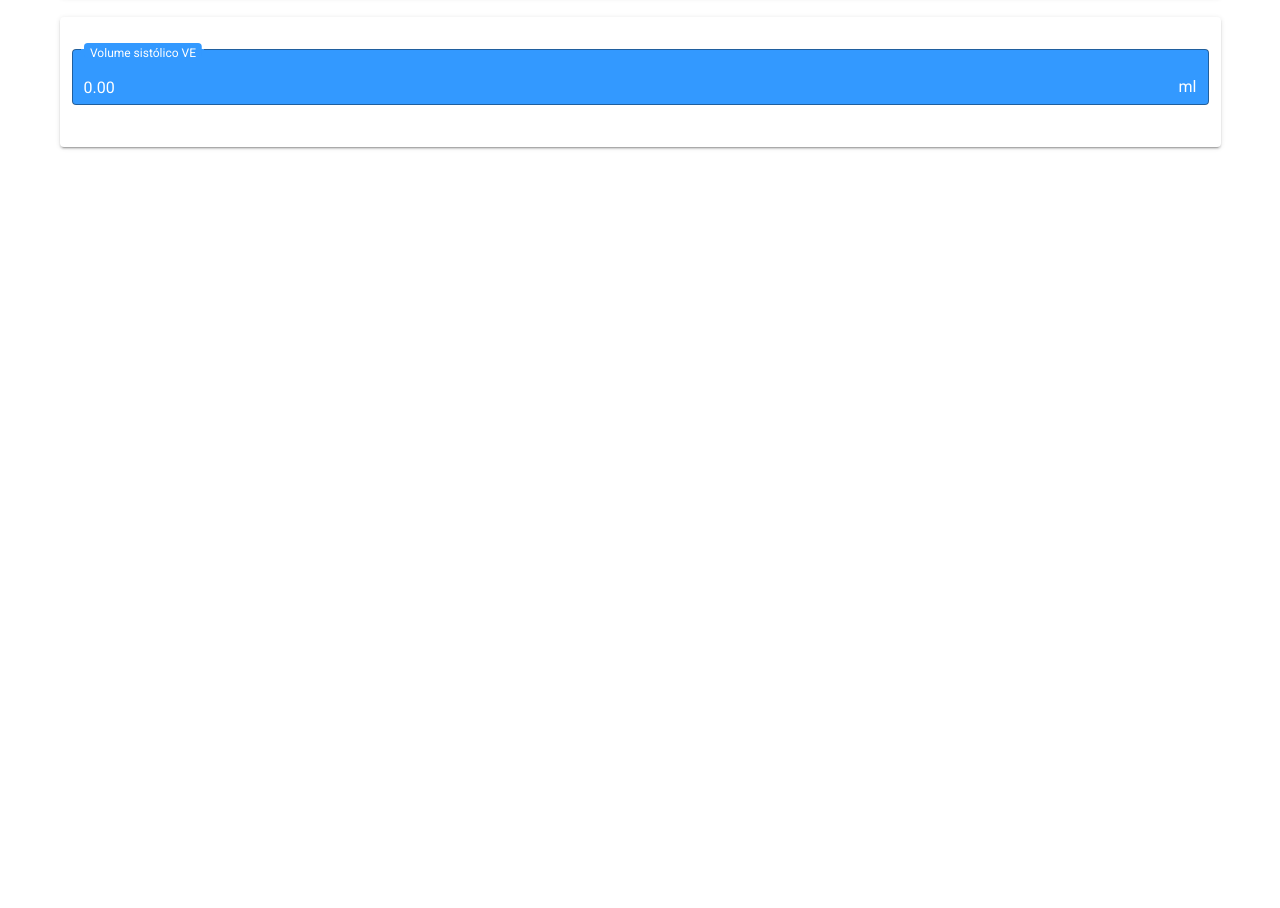
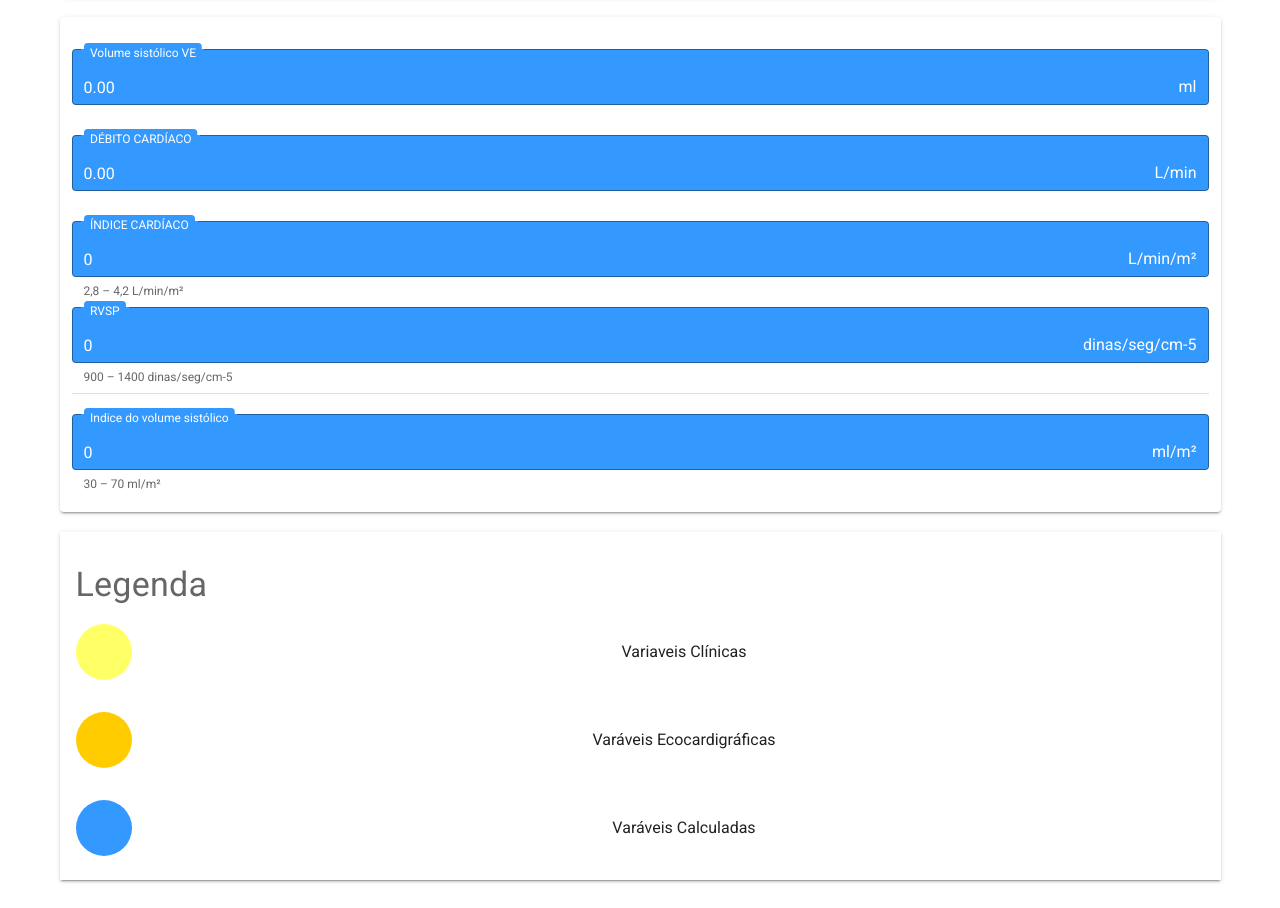
Before and after one commit to cidinho/Eco-Hemodinamica-Calc, a Vue app: page / in a window 1280 px wide. Shown: the part 1088-1996 px from the top of the page. Before the commit the page ends 1263 px from the top, so only its background shows below. Built offline with nearby package versions, Linux system fonts and the light colour scheme.

Commit message:
Volume Sistolico VE

```diff
--- a/src/components/HelloWorld.vue
+++ b/src/components/HelloWorld.vue
@@ -90,7 +90,7 @@
             </v-container>
           </v-card>
 
-           <v-card  class="mt-5 pt-5">
+          <v-card class="mt-5 pt-5">
             <v-container>
               <v-row>
                 <v-col cols="12" sm="12">
@@ -103,10 +103,85 @@
                     color="white"
                     class="calculado"
                   ></v-text-field>
+                  <v-text-field
+                    outlined
+                    filled
+                    v-model="debitocardiaco"
+                    label="DÉBITO CARDÍACO"
+                    suffix="L/min"
+                    color="white"
+                    class="calculado"
+                  ></v-text-field>
+                  <v-text-field
+                    outlined
+                    filled
+                    v-model="indicecardiaco"
+                    label="ÍNDICE CARDÍACO"
+                    suffix="L/min/m²"
+                    color="white"
+                    hint="2,8 – 4,2 L/min/m²"
+                    persistent-hint
+                    class="calculado"
+                  ></v-text-field>
+                  <v-text-field
+                    outlined
+                    filled
+                    v-model="rvsp"
+                    label="RVSP"
+                    suffix="dinas/seg/cm-5"
+                    color="white"
+                    hint="900 – 1400 dinas/seg/cm-5 "
+                    persistent-hint
+                    class="calculado"
+                  ></v-text-field>
+                  <v-divider class="mb-5"></v-divider>
+                  <v-text-field
+                    outlined
+                    filled
+                    v-model="indicesistolico"
+                    label="Indice do volume sistólico"
+                    suffix="ml/m²"
+                    color="white"
+                    hint="30 – 70 ml/m²"
+                    persistent-hint
+                    class="calculado"
+                  ></v-text-field>
                 </v-col>
               </v-row>
             </v-container>
-           </v-card>
+          </v-card>
+
+          <v-card class="mt-5 pt-5" tile>
+            <v-list flat>
+              <v-subheader class="display-1">Legenda</v-subheader>
+              <v-list-item-group color="primary">
+                <v-list-item>
+                  <v-list-item-icon>
+                    <v-avatar color="#ffff66" size="56"></v-avatar>
+                  </v-list-item-icon>
+                  <v-list-item-content>
+                    <v-list-item-title>Variaveis Clínicas</v-list-item-title>
+                  </v-list-item-content>
+                </v-list-item>
+                <v-list-item>
+                  <v-list-item-icon>
+                    <v-avatar color="#FFCC00" size="56"></v-avatar>
+                  </v-list-item-icon>
+                  <v-list-item-content>
+                    <v-list-item-title>Varáveis Ecocardigráficas</v-list-item-title>
+                  </v-list-item-content>
+                </v-list-item>
+                <v-list-item>
+                  <v-list-item-icon>
+                    <v-avatar color="#3399ff" size="56"></v-avatar>
+                  </v-list-item-icon>
+                  <v-list-item-content>
+                    <v-list-item-title>Varáveis Calculadas</v-list-item-title>
+                  </v-list-item-content>
+                </v-list-item>
+              </v-list-item-group>
+            </v-list>
+          </v-card>
         </v-form>
       </v-col>
     </v-row>
@@ -127,17 +202,48 @@ export default {
     vti: "",
   }),
   computed: {
+    C21() {
+      return (this.avsve * this.vti * this.fc) / 1000;
+    },
+    C22() {
+      return (
+        (this.avsve * this.vti * this.fc) /
+        1000 /
+        (0.007184 * Math.pow(this.altura, 0.725) * Math.pow(this.peso, 0.425))
+      );
+    },
+    H22() {
+      return this.C22 * 1000;
+    },
     asc() {
       // return 0.007184*(this.peso^0.725)*(this.altura^0.425);
       return (
-        0.007184 * Math.pow(this.altura, 0.725) * Math.pow(this.peso, 0.425)
-      );
+        0.007184 *
+        Math.pow(this.altura, 0.725) *
+        Math.pow(this.peso, 0.425)
+      ).toFixed(3);
     },
     avsve() {
       return Math.pow(this.vsve, 2) * 0.785;
     },
     volumesve() {
       return (this.avsve * this.vti).toFixed(2);
+    },
+    debitocardiaco() {
+      return ((this.avsve * this.vti * this.fc) / 1000).toFixed(2);
+    },
+    indicecardiaco() {
+      return this.asc != 0
+        ? ((this.volumesve * this.fc) / 1000 / this.asc).toFixed(2)
+        : 0;
+    },
+    rvsp() {
+      return this.debitocardiaco != 0
+        ? (((this.pam - this.pvce) * 80) / this.C21).toFixed(2)
+        : 0;
+    },
+    indicesistolico() {
+      return this.fc ? (this.H22 / this.fc).toFixed(2) : 0;
     },
   },
 };
@@ -146,8 +252,7 @@ export default {
 .calculado .v-input__slot,
 .calculado .theme--light.v-label,
 .calculado .theme--light.v-label input,
-.calculado.theme--light.v-input input
-{
+.calculado.theme--light.v-input input {
   color: #ffffff;
 }
 .calculado .v-input__slot,
@@ -155,7 +260,7 @@ export default {
 .calculado .theme--light.v-label {
   background: #3399ff;
 }
-.calculado .theme--light.v-label{
+.calculado .theme--light.v-label {
   padding: 3px 8px;
   border-radius: 5px;
 }
```
